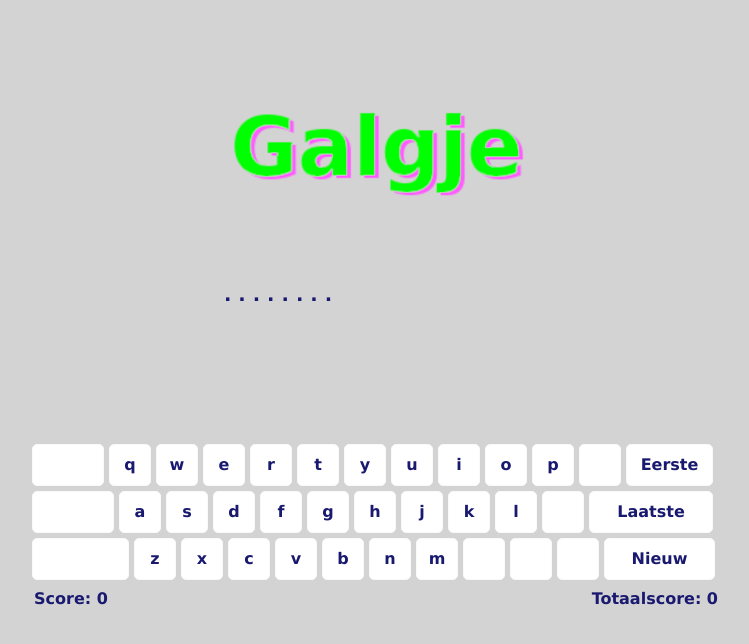
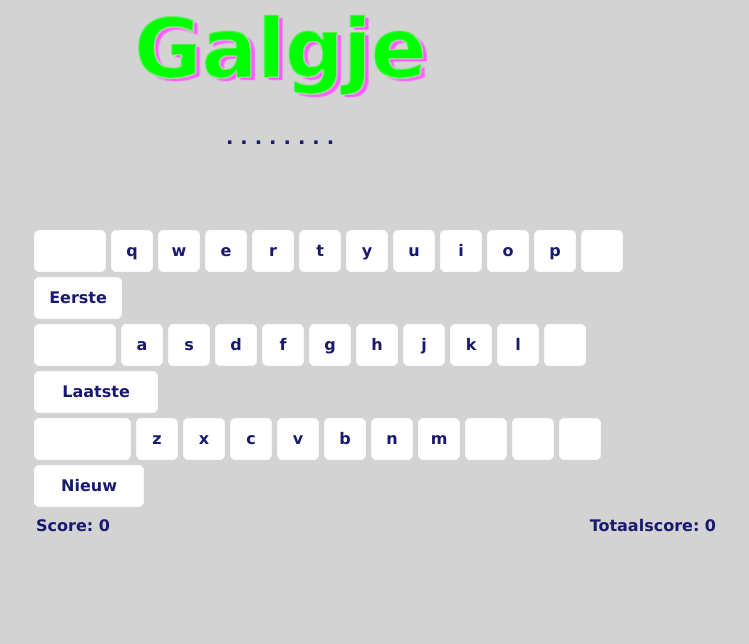
Before and after one commit to AadSchippers/acsgalgje, a Django app: page / in a window 1280 px wide. Shown: the top 644 px of the page, without its empty margins (264-1013 px from the left). Run offline with Django 4.2, Linux system fonts and the light colour scheme.

Commit message:
minor layout changes

```diff
--- a/galgje/static/css/acsgalgje.css
+++ b/galgje/static/css/acsgalgje.css
@@ -9,8 +9,8 @@
     background: lightgrey;
 }
     #container {
-    margin: 100px auto;
-    width: 688px;
+    margin: auto;
+    width: 684px;
     }
 
     #container .leftpanel {
@@ -18,7 +18,7 @@
     }
 
     #container .rightpanel {
-        width: 200px;
+        width: 196px;
     }
 
     #container .scorepanel {
@@ -95,11 +95,11 @@
                 }
 
                 #keyboard .nieuw {
-                    width: 109px;
+                    width: 108px;
                     }
 
                 #keyboard .eerste {
-                    width: 85px;
+                    width: 86px;
                     }
 
                 #keyboard .laatste {
--- a/galgje/templates/galgje/index.html
+++ b/galgje/templates/galgje/index.html
@@ -12,12 +12,12 @@
 
 <body>
   <div id="container">
-    <div align="center">
-      <img src={% static 'images/GalgjeHeader.png' %} width="312" height="111">
-    </div>
     <table>
       <tr>
         <td class="leftpanel">
+          <div align="center">
+            <img src={% static 'images/GalgjeHeader.png' %} width="312" height="111">
+          </div>
           <p textalign="center" class="guessword">{{ guessword }}</p>
           {% if status > 6 %}
             <p style="display: block" textalign="center" class="word">{{ word }}</p>
```
